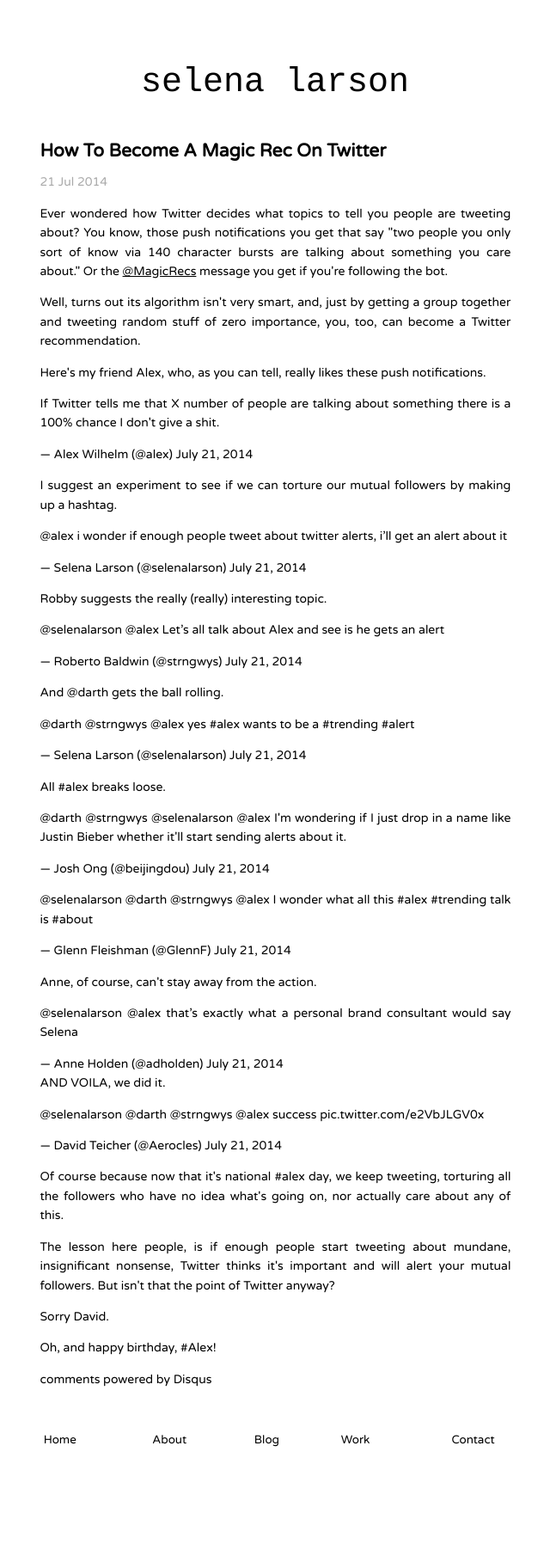
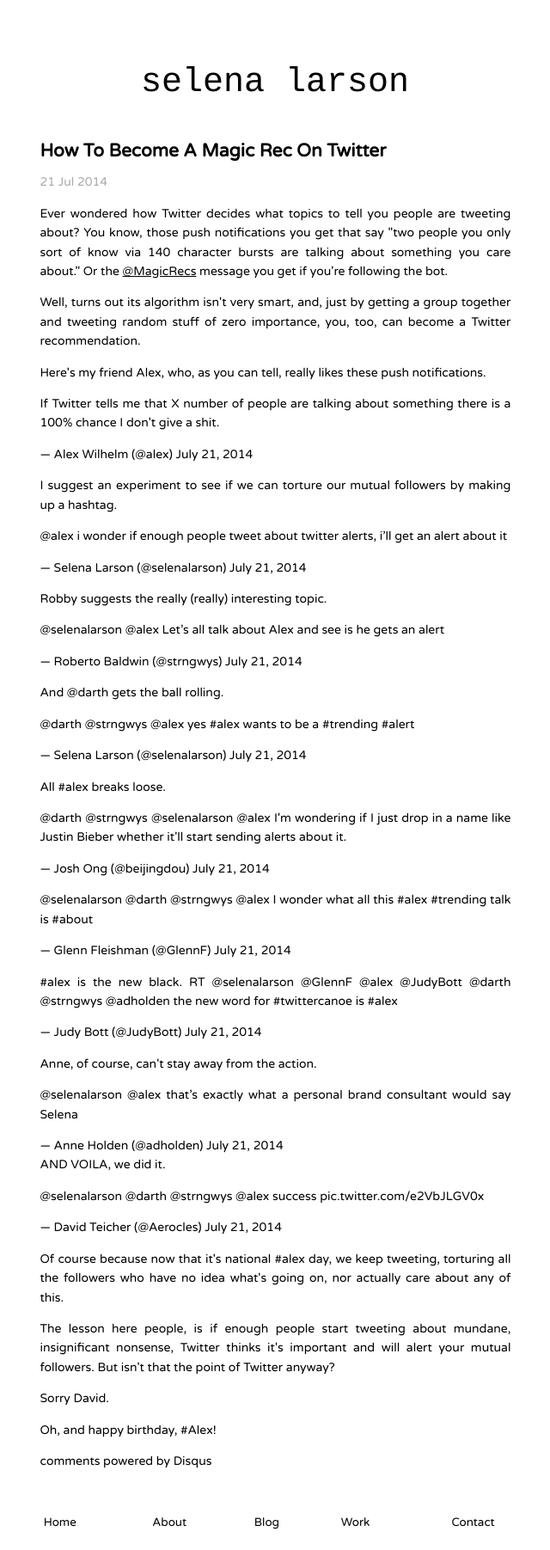
Before and after one commit to selenalarson/selenalarson.github.io, a Jekyll site: the page built from _posts/2014-07-21-how-to-become-a-magic-rec.html, in a window 1280 px wide. Shown: the whole page at 86% size, without its empty margins (320-960 px from the left). Built offline with Jekyll 4.4.1, drawn with Linux system fonts in a browser that asks for light colours; some web fonts are replaced; Markdown is read by kramdown in place of the engine named in the settings; comment, search, counter and statistics services are not loaded; before the commit the page ends 1708 px from its top, so only the background shows below that.

Commit message:
birthday

```diff
--- a/_posts/2014-07-21-how-to-become-a-magic-rec.html
+++ b/_posts/2014-07-21-how-to-become-a-magic-rec.html
@@ -30,6 +30,8 @@ All #alex breaks loose. <p>
 <script async src="//platform.twitter.com/widgets.js" charset="utf-8"></script><p>
 <blockquote class="twitter-tweet" lang="en"><p><a href="https://twitter.com/selenalarson">@selenalarson</a> <a href="https://twitter.com/darth">@darth</a> <a href="https://twitter.com/strngwys">@strngwys</a> <a href="https://twitter.com/alex">@alex</a> I wonder what all this <a href="https://twitter.com/hashtag/alex?src=hash">#alex</a> <a href="https://twitter.com/hashtag/trending?src=hash">#trending</a> talk is <a href="https://twitter.com/hashtag/about?src=hash">#about</a></p>&mdash; Glenn Fleishman (@GlennF) <a href="https://twitter.com/GlennF/statuses/491346139354898433">July 21, 2014</a></blockquote>
 <script async src="//platform.twitter.com/widgets.js" charset="utf-8"></script><p>
+<blockquote class="twitter-tweet" lang="en"><p><a href="https://twitter.com/hashtag/alex?src=hash">#alex</a> is the new black. RT <a href="https://twitter.com/selenalarson">@selenalarson</a> <a href="https://twitter.com/GlennF">@GlennF</a> <a href="https://twitter.com/alex">@alex</a> <a href="https://twitter.com/JudyBott">@JudyBott</a> <a href="https://twitter.com/darth">@darth</a> <a href="https://twitter.com/strngwys">@strngwys</a> <a href="https://twitter.com/adholden">@adholden</a> the new word for <a href="https://twitter.com/hashtag/twittercanoe?src=hash">#twittercanoe</a> is <a href="https://twitter.com/hashtag/alex?src=hash">#alex</a></p>&mdash; Judy Bott (@JudyBott) <a href="https://twitter.com/JudyBott/statuses/491348397962436608">July 21, 2014</a></blockquote>
+<script async src="//platform.twitter.com/widgets.js" charset="utf-8"></script><p>
 
 Anne, of course, can't stay away from the action.<p>
 <blockquote class="twitter-tweet" lang="en"><p><a href="https://twitter.com/selenalarson">@selenalarson</a> <a href="https://twitter.com/alex">@alex</a> that’s exactly what a personal brand consultant would say Selena</p>&mdash; Anne Holden (@adholden) <a href="https://twitter.com/adholden/statuses/491346062792065025">July 21, 2014</a></blockquote>
```
